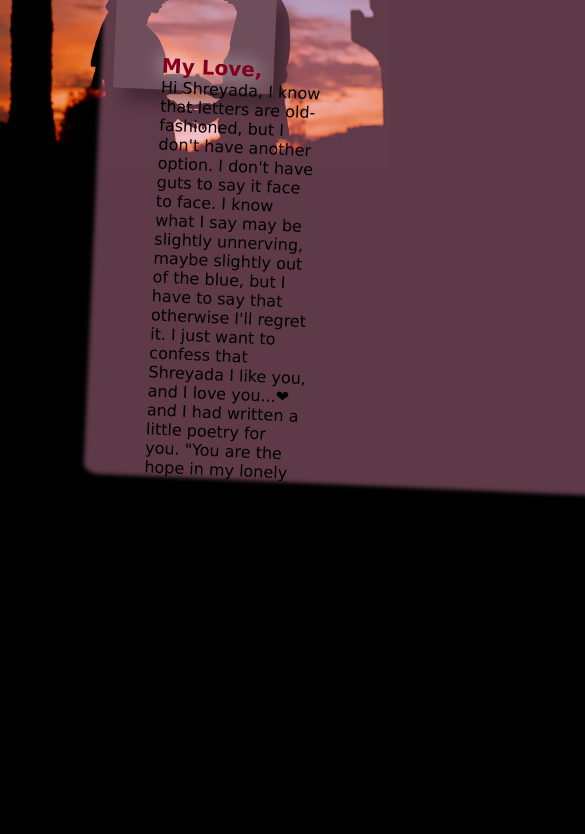
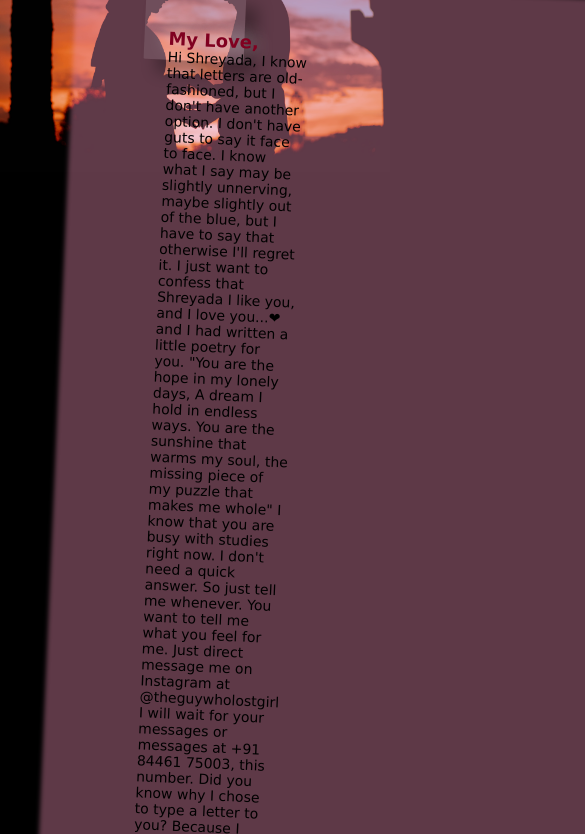
Before and after one commit to sohamjadhav0412/propose, a plain HTML site: page new.html in a window 390 px wide. Shown: the part 88-922 px from the top of the page, 585 px wide, since content can reach past the window. Drawn offline with Linux system fonts and the light colour scheme.

Commit message:
first commit

```diff
--- a/new.css
+++ b/new.css
@@ -15,19 +15,13 @@ body {
   width: 160px;
   height: 100px;
   background: rgba(255, 255, 255, 0.101);
-
   margin: 0 auto;
   border-radius: 2%;
   display: flex;
   justify-content: space-between;
   padding: 3em;
   box-shadow: 0.8em 0.8em 15px rgba(0, 0, 0, 0.3);
-  -ms-transform: rotate(2.5deg); /* IE 9 */
-  -webkit-transform: rotate(2.5deg); /* Chrome, Safari, Opera */
   transform: rotate(2.5deg);
-  -moz-transition: all 0.5s ease;
-  -webkit-transition: all 0.5s ease;
-  -o-transition: all 0.5s ease;
   transition: all 0.5s ease;
 }
 
@@ -37,7 +31,7 @@ body {
   background: #f594b862;
   position: absolute;
   left: 24%;
-  -webkit-filter: blur(2px);
+  filter: blur(2px);
   z-index: -1;
   margin: 0 auto;
   border-radius: 2%;
@@ -45,12 +39,7 @@ body {
   justify-content: space-between;
   padding: 3em;
   box-shadow: 0.8em 0.8em 15px rgba(0, 0, 0, 0.3);
-  -ms-transform: rotate(2.5deg); /* IE 9 */
-  -webkit-transform: rotate(2.5deg); /* Chrome, Safari, Opera */
   transform: rotate(2.5deg);
-  -moz-transition: all 0.5s ease;
-  -webkit-transition: all 0.5s ease;
-  -o-transition: all 0.5s ease;
   transition: all 0.5s ease;
 }
 
@@ -65,13 +54,7 @@ h1 {
 .postcard:hover,
 .postcard:active,
 .postcard:focus {
-  -ms-transform: rotate(0deg); /* IE 9 */
-  -webkit-transform: rotate(0deg); /* Chrome, Safari, Opera */
   transform: rotate(0deg);
-  -moz-transition: all 0.5s ease;
-  -webkit-transition: all 0.5s ease;
-  -o-transition: all 0.5s ease;
-  transition: all 0.5s ease;
 }
 
 .mail_stamp {
@@ -96,27 +79,35 @@ footer p {
   font-size: 1em;
   letter-spacing: 1px;
 }
+
 p span {
   font-size: 30px;
   font-weight: 600;
   text-shadow: 0 0 20px rgb(255, 255, 255);
   color: #800020;
 }
+
 p {
   font-size: 22px;
   font-family: cursive;
   font-weight: 540;
 }
+
 .ullu {
   font-size: 25px;
-
   text-shadow: 0 0 20px rgb(255, 255, 255);
 }
 
 /* Responsive adjustments */
-@media (max-width: 768px) {
+@media (max-width: 1024px) {
+  .postcard1 {
+    width: 600px;
+    height: 1700px;
+    left: 20%;
+  }
+
   h1 {
-    font-size: 3em;
+    font-size: 3.5em;
   }
 
   .mail_stamp {
@@ -136,9 +127,21 @@ p {
   }
 }
 
-@media (max-width: 480px) {
+@media (max-width: 768px) {
+  .postcard {
+    width: 120px;
+    height: 80px;
+    padding: 2em;
+  }
+
+  .postcard1 {
+    width: 400px;
+    height: 1700px;
+    left: 15%;
+  }
+
   h1 {
-    font-size: 2.5em;
+    font-size: 3em;
   }
 
   .mail_stamp {
@@ -157,3 +160,39 @@ p {
     font-size: 18px;
   }
 }
+
+@media (max-width: 480px) {
+  .postcard {
+    width: 100px;
+    height: 70px;
+    padding: 1.5em;
+  }
+
+  .postcard1 {
+    width: 700px;
+    height: 1700px;
+    left: 10%;
+  }
+
+  h1 {
+    font-size: 2.5em;
+  }
+
+  .mail_stamp {
+    width: 50px;
+  }
+
+  p span {
+    font-size: 18px;
+    width: 700px;
+    height: 1700px;
+  }
+
+  p {
+    font-size: 14px;
+  }
+
+  .ullu {
+    font-size: 16px;
+  }
+}
```
